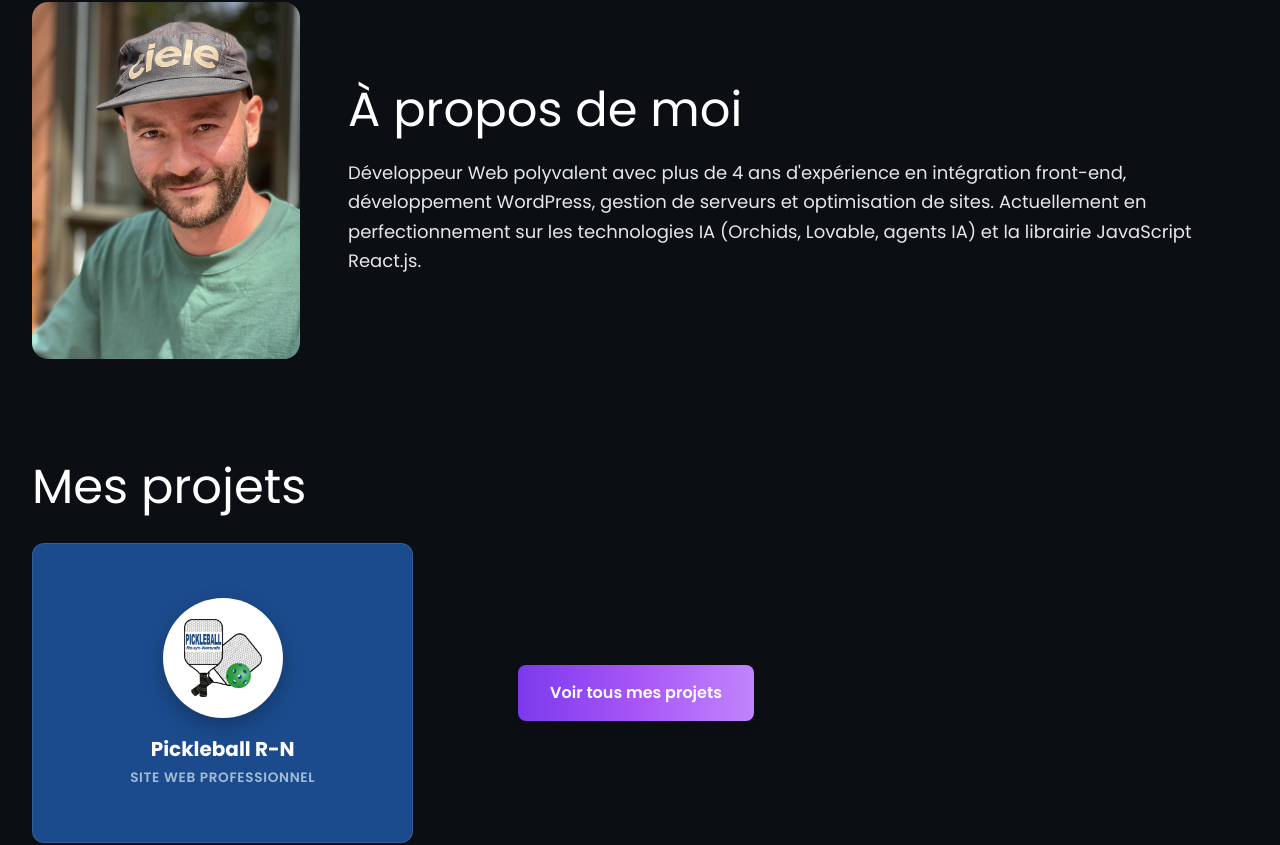
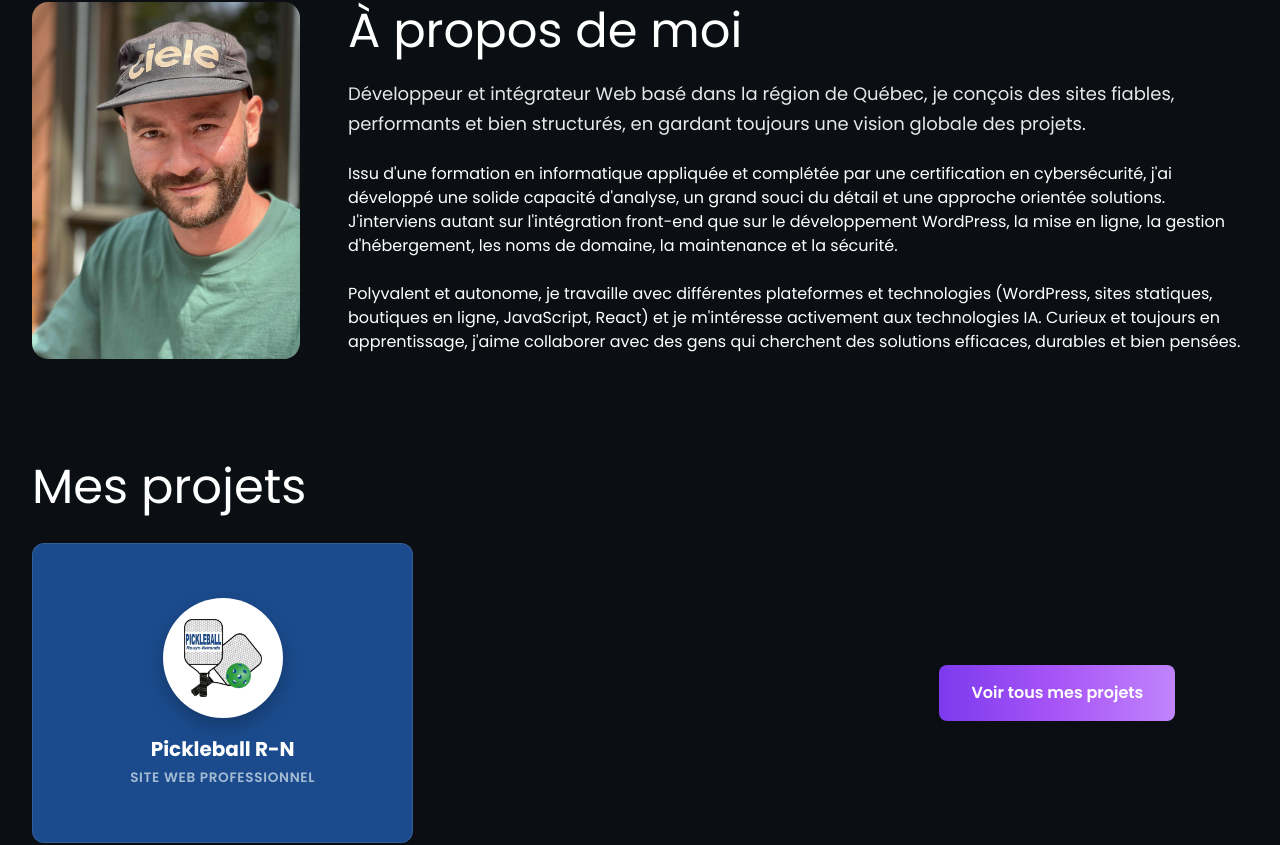
Before and after one commit to charleseuzo/portfolio-react, a React (Vite) app: page / in a window 1280 px wide. Shown: the part 1206-2051 px from the top of the page. Built offline with nearby package versions, Linux system fonts and the light colour scheme.

Commit message:
remplir les textes, boites de experience pro

```diff
--- a/index.html
+++ b/index.html
@@ -1,11 +1,15 @@
-<!doctype html>
+<!DOCTYPE html>
 <html lang="en">
   <head>
     <meta charset="UTF-8" />
+    <link rel="icon" type="image/x-icon" href="/images/favicon.ico" />
     <meta name="viewport" content="width=device-width, initial-scale=1.0" />
-    <link rel="preconnect" href="https://fonts.googleapis.com">
-    <link rel="preconnect" href="https://fonts.gstatic.com" crossorigin>
-    <link href="https://fonts.googleapis.com/css2?family=Poppins:wght@300;400;500;600;700&display=swap" rel="stylesheet">
+    <link rel="preconnect" href="https://fonts.googleapis.com" />
+    <link rel="preconnect" href="https://fonts.gstatic.com" crossorigin />
+    <link
+      href="https://fonts.googleapis.com/css2?family=Poppins:wght@300;400;500;600;700&display=swap"
+      rel="stylesheet"
+    />
     <title>Charles Pâquet | Développeur Front-End</title>
   </head>
   <body>
--- a/src/components/layout/Apropos/Apropos.jsx
+++ b/src/components/layout/Apropos/Apropos.jsx
@@ -31,13 +31,27 @@ function Apropos() {
               À propos de moi
               {/* <span className="block h-1 w-full mt-2 bg-gradient-to-r from-[#B4C9DB] via-[#8AA6C1] to-[#4F6F8A] rounded-full animate-pulse"></span> */}
             </h2>
-
             <p className="text-lg leading-relaxed text-white/90">
-              Développeur Web polyvalent avec plus de 4 ans d'expérience en
-              intégration front-end, développement WordPress, gestion de
-              serveurs et optimisation de sites. Actuellement en
-              perfectionnement sur les technologies IA (Orchids, Lovable, agents
-              IA) et la librairie JavaScript React.js.
+              Développeur et intégrateur Web basé dans la région de Québec, je
+              conçois des sites fiables, performants et bien structurés, en
+              gardant toujours une vision globale des projets.
+            </p>
+            <p>
+              Issu d'une formation en informatique appliquée et complétée par
+              une certification en cybersécurité, j'ai développé une solide
+              capacité d'analyse, un grand souci du détail et une approche
+              orientée solutions. J'interviens autant sur l'intégration
+              front-end que sur le développement WordPress, la mise en ligne, la
+              gestion d'hébergement, les noms de domaine, la maintenance et la
+              sécurité.
+            </p>
+            <p>
+              Polyvalent et autonome, je travaille avec différentes plateformes
+              et technologies (WordPress, sites statiques, boutiques en ligne,
+              JavaScript, React) et je m'intéresse activement aux technologies
+              IA. Curieux et toujours en apprentissage, j'aime collaborer avec
+              des gens qui cherchent des solutions efficaces, durables et bien
+              pensées.
             </p>
           </div>
         </div>
--- a/src/components/layout/Formations/Formations.jsx
+++ b/src/components/layout/Formations/Formations.jsx
@@ -13,7 +13,7 @@ const sampleFormations = [
       alt: "Baccalauréat en Démographie et géographie - Université de Montréal",
     },
     description:
-      "Études en démographie et géographie à l'Université de Montréal.",
+      "Ce programme m'a permis d'acquérir des compétences en analyse de données, en statistiques, en géomatique et en recherche sociale.",
   },
   {
     school_name: "Université de Montréal",
@@ -25,7 +25,7 @@ const sampleFormations = [
       alt: "Certificat en informatique appliquée - Université de Montréal",
     },
     description:
-      "Études en démographie et géographie à l'Université de Montréal.",
+      "Dans ce programme, j'ai pu apprendre les bases de la programmation, du développement web, les bases de données et des systèmes d'information.",
   },
   {
     school_name: "Cégep Garneau",
@@ -33,11 +33,11 @@ const sampleFormations = [
     programme: "Certification collégiale en cybersécurité",
     date: "2024",
     image: {
-      src: "./images/Icone-Cegep-Garneau.png",
+      src: "./images/Icone_Cegep-Garneau.png",
       alt: "Certification collégiale en cybersécurité - Cégep Garneau",
     },
     description:
-      "Études en démographie et géographie à l'Université de Montréal.",
+      "Ce programme m'a permis de développer des compétences essentielles pour  la protection, la sécurité et l'intégrité des actifs informatiques et informationnels d'une organisation.",
   },
 ];
 
--- a/src/components/layout/ProjetsSection/ProjetsSection.jsx
+++ b/src/components/layout/ProjetsSection/ProjetsSection.jsx
@@ -32,7 +32,11 @@ function ProjetsSection() {
           Mes projets
         </h2>
 
-        <div className={styles.flexContainer} data-aos="fade-up" data-aos-delay="100">
+        <div
+          className={`${styles.flexContainer} lg:justify-between`}
+          data-aos="fade-up"
+          data-aos-delay="100"
+        >
           {projetsPreview.map((projet) => (
             <div key={projet.id} className={styles.projetWrapper}>
               <ProjetCard projet={projet} />
@@ -40,10 +44,7 @@ function ProjetsSection() {
           ))}
 
           <div className={styles.ctaWrapper}>
-            <Link
-              to="/projets/"
-              className={styles.ctaButton}
-            >
+            <Link to="/projets/" className={styles.ctaButton}>
               Voir tous mes projets
             </Link>
           </div>
--- a/src/components/ui/Box/Box.jsx
+++ b/src/components/ui/Box/Box.jsx
@@ -1,22 +1,16 @@
 import styles from "./Box.module.css";
-import { useState } from "react";
 
-function Box({ title, texte, duration, image, date, location, description }) {
-  const [isExpanded, setIsExpanded] = useState(false);
-
-  const toggleExpand = () => {
-    setIsExpanded(!isExpanded);
-  };
+function Box({ title, texte, duration, image, date, location, description, isExpanded, onToggle }) {
 
   return (
     <div
       className={`${styles.box} items-center grid grid-cols-1 md:grid-cols-3 gap-8 p-6 w-full rounded-xl border transition-all duration-500 cursor-pointer`}
       data-aos="fade-up"
       data-aos-duration={duration}
-      onClick={toggleExpand}
+      onClick={onToggle}
       role="button"
       tabIndex={0}
-      onKeyDown={(e) => e.key === "Enter" && toggleExpand()}
+      onKeyDown={(e) => e.key === "Enter" && onToggle()}
     >
       <div className="col-span-2 order-last md:order-first">
         <div className="p-6">
--- a/src/components/ui/Boxes/Boxes.jsx
+++ b/src/components/ui/Boxes/Boxes.jsx
@@ -1,7 +1,14 @@
 import styles from "./Boxes.module.css";
 import Box from "../Box/Box";
+import { useState } from "react";
 
 function Boxes({ boxesData }) {
+  const [expandedIndex, setExpandedIndex] = useState(null);
+
+  const handleToggle = (index) => {
+    setExpandedIndex(expandedIndex === index ? null : index);
+  };
+
   return (
     <div
       className={`${styles.boxes} flex flex-wrap content-center justify-between items-start space-y-10`}
@@ -16,6 +23,8 @@ function Boxes({ boxesData }) {
           date={box.date}
           location={box.location}
           description={box.description}
+          isExpanded={expandedIndex === index}
+          onToggle={() => handleToggle(index)}
         />
       ))}
     </div>
```
Also changed, not shown: public/images/Icone_Cegep-Garneau.png (renamed from public/images/Icone-Cegep-Garneau.png), 1 other file (tests, documents, lock files or other folders).
